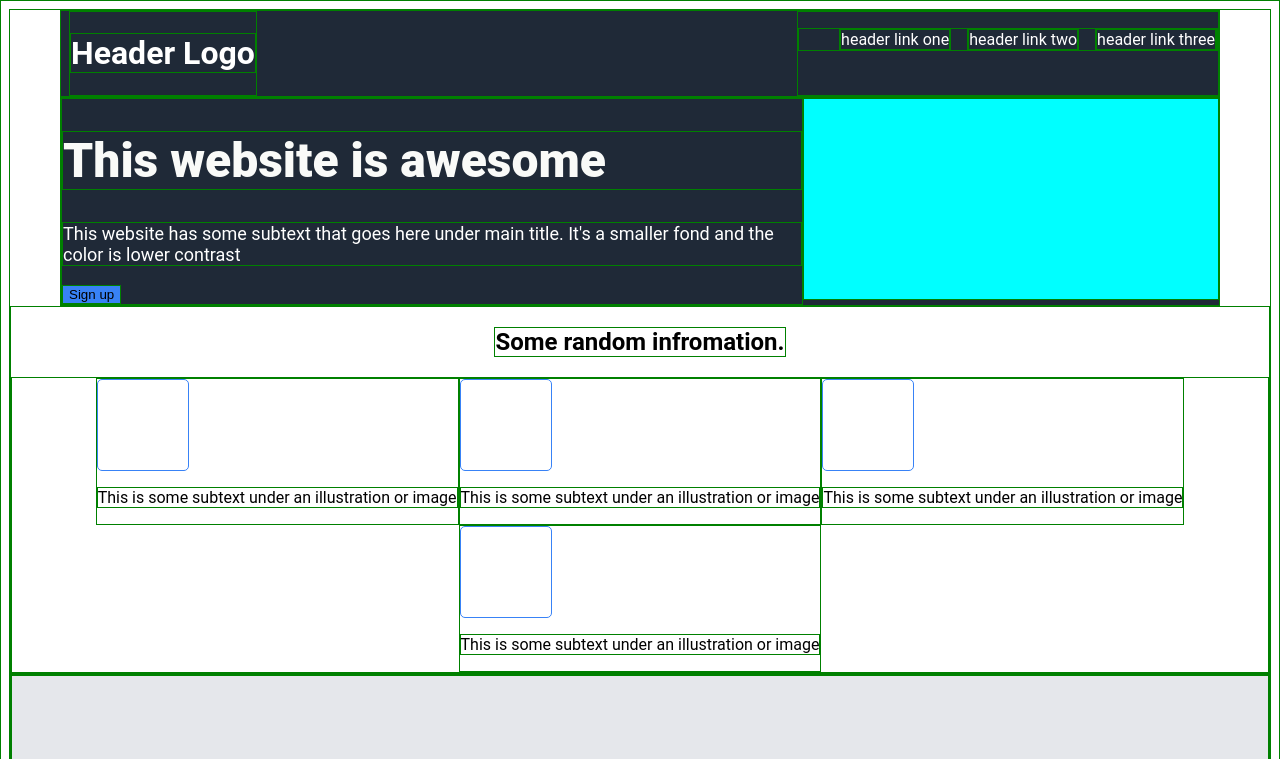
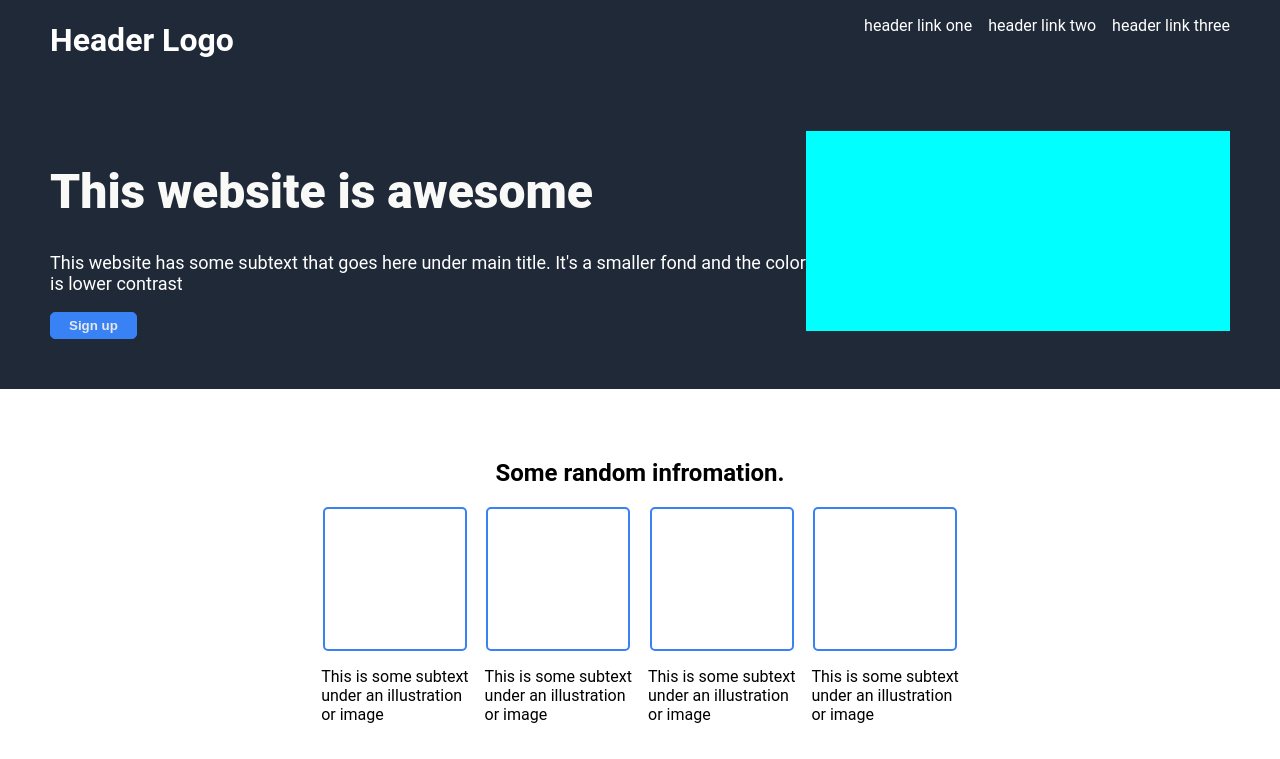
Before and after one commit to harilal766/Odin-Landing-page, a plain HTML site: page index.html in a window 1280 px wide. Shown: the top 759 px of the page. Drawn offline with Linux system fonts and the light colour scheme.

Commit message:
working on hero, info : completed

```diff
--- a/index.html
+++ b/index.html
@@ -19,7 +19,6 @@
                 <li><a>header link three</a></li>
             </ul>
         </div>
-
     </div>
 
     <div class="hero">
@@ -40,22 +39,22 @@
         <div class="boxes">
             <div class="box">
                 <div class="info-image"></div>
-                <p>This is some subtext under an illustration or image</p>
+                <p>This is some subtext <br>under an illustration <br>or image</p>
             </div>
 
             <div class="box">
                 <div class="info-image"></div>
-                <p>This is some subtext under an illustration or image</p>
+                <p>This is some subtext <br>under an illustration <br>or image</p>
             </div>
 
             <div class="box">
                 <div class="info-image"></div>
-                <p>This is some subtext under an illustration or image</p>
+                <p>This is some subtext <br>under an illustration <br>or image</p>
             </div>
 
             <div class="box">
                 <div class="info-image"></div>
-                <p>This is some subtext under an illustration or image</p>
+                <p>This is some subtext <br>under an illustration <br>or image</p>
             </div>
         </div>
     </div>
--- a/style.css
+++ b/style.css
@@ -1,4 +1,4 @@
-* { border: 1px solid green;}
+/* { border: 1px solid green;} */
 
 
 
@@ -7,6 +7,7 @@
     color: white;
     flex:1;
     display: flex; flex-direction: column;
+    margin: 0; padding: 0;
 }
 
 
@@ -17,17 +18,18 @@
 
 
 
-
+/* Header and hero */
 .header, .hero {
-    margin: 0 50px 0 50px;
+    margin:0;
+    padding:0 50px 50px 50px;
 }
 .header, .hero, .footer {
     background-color: #1F2937;
 }
+
 .header {
     display: flex;
     justify-content: space-between;
-    padding-left: 8px;
 }
 ul {
     list-style: none;
@@ -35,15 +37,12 @@ ul {
     gap: 16px;
 }
 
-
-
-
-
-
 /* Hero */
 .hero {
     display: flex;
+    justify-content: space-between;
 }
+
 
 .left-hero h1{
     font-size: 48px;
@@ -55,10 +54,18 @@ ul {
     font-size: 18px;
 }
 
+/* Common button styles */
 button {
     background-color: #3882F6;
+    font-weight: bold;
+    border-radius: 5px;
+    padding: 5px 18px 5px 18px;
 }
 
+.left-hero button{
+    color: #E5E7EB;
+    border: 1px solid #3882F6;
+}
 .right-hero {
     background-color: aqua;
     height: 200px; width: 500px;
@@ -71,25 +78,26 @@ button {
 
 
 /* Info */
+.info {
+    color: black;
+    display: flex; flex-direction: column;
+    align-items: center;
+    margin: 50px;
+}
 .boxes {
     display: flex;
     flex-wrap: wrap;
     justify-content: center;
+    gap: 16px;
 
 }
 .box {
     display: flex; flex-direction: column;
-}
-
-.info {
-    color: black;
-    display: flex; flex-direction: column;
     align-items: center;
 }
-
 .info-image {
-    border: 1px solid  #3882F6;
-    height: 90px; width: 90px;
+    border: 2px solid  #3882F6;
+    height: 140px; width: 140px;
     border-radius: 5px;
 }
 
@@ -146,12 +154,10 @@ button {
     display: flex;
     align-items: center;
 }
+
 .blue-rectangle button{
     border: 1px solid white;
-    border-radius: 5px;
-    font-weight: bold;
     color: #E5E7EB;
-    padding: 5px 18px 5px 18px;
 }
 
 
```
